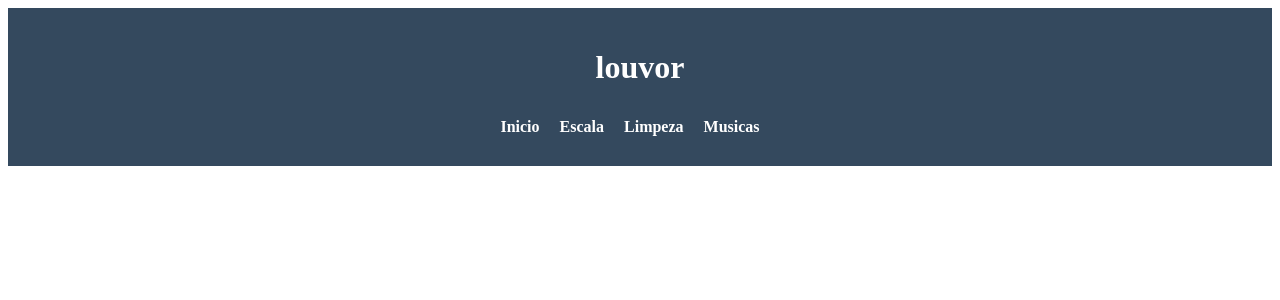
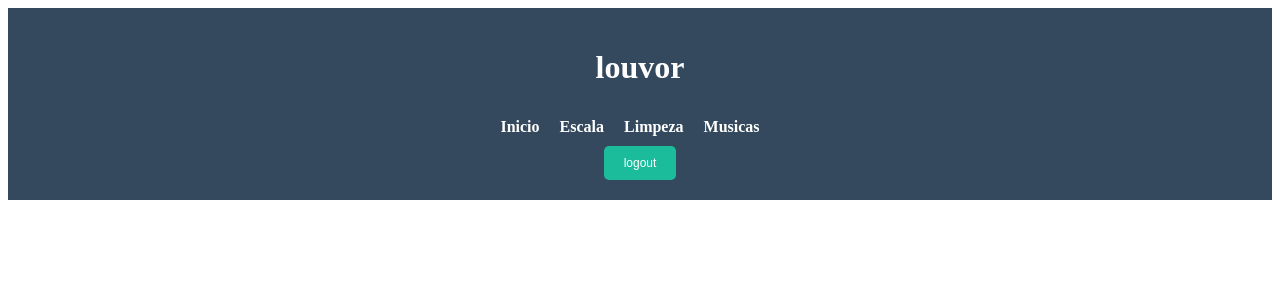
Before and after one commit to Fabioalbuqueque/louvor, an Angular app: page /dashboard in a window 1280 px wide. Shown: the top 300 px of the page. Built offline with nearby package versions, Linux system fonts and the light colour scheme.

Commit message:
dashboard

```diff
--- a/src/app/Service/auth-service.ts
+++ b/src/app/Service/auth-service.ts
@@ -15,4 +15,8 @@ export class AuthService {
   login(data: any) {
     return this.http.post(`${this.api}/login`, data);
   }
+
+  logout() {
+    return this.http.post(`${this.api}/logout`, {});
+  }
 }
--- a/src/app/components/dashboard/dashboard.css
+++ b/src/app/components/dashboard/dashboard.css
@@ -1,4 +1,5 @@
 .header {
+
     background-color: #34495e;
     color: white;
     padding: 20px;
@@ -31,3 +32,14 @@ nav ul li a {
 nav ul li a:hover {
     color: #1abc9c;
 }
+
+.btn {
+    background-color: #1abc9c;
+    color: white;
+    border: none;
+    padding: 10px 20px;
+    cursor: pointer;
+    font-size: 12px;
+    border-radius: 5px;
+
+}
--- a/src/app/components/dashboard/dashboard.html
+++ b/src/app/components/dashboard/dashboard.html
@@ -8,5 +8,7 @@
           <li><a href="#">Musicas</a></li>
 
         </ul>
+
       </nav>
+      <button class="btn" type="button" (click)="logout()">logout</button>
     </header>
--- a/src/app/components/dashboard/dashboard.ts
+++ b/src/app/components/dashboard/dashboard.ts
@@ -1,4 +1,6 @@
 import { Component } from '@angular/core';
+import { Router } from '@angular/router';
+import { AuthService } from '../../Service/auth-service';
 
 @Component({
   selector: 'app-dashboard',
@@ -7,5 +9,10 @@ import { Component } from '@angular/core';
   styleUrl: './dashboard.css',
 })
 export class Dashboard {
+  constructor(private router: Router, private auth: AuthService) {}
 
+  logout() {
+    this.auth.logout();
+    this.router.navigate(['']);
+  }
 }
```
